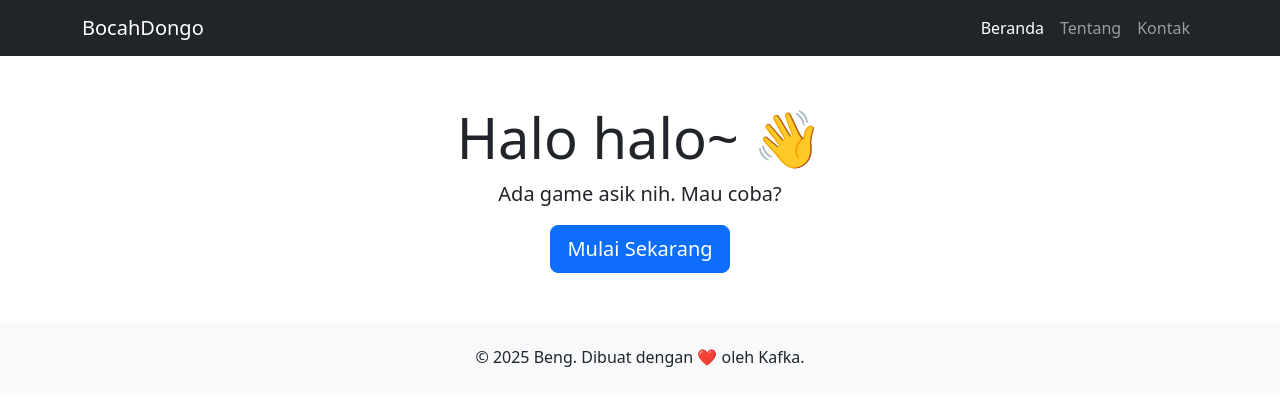
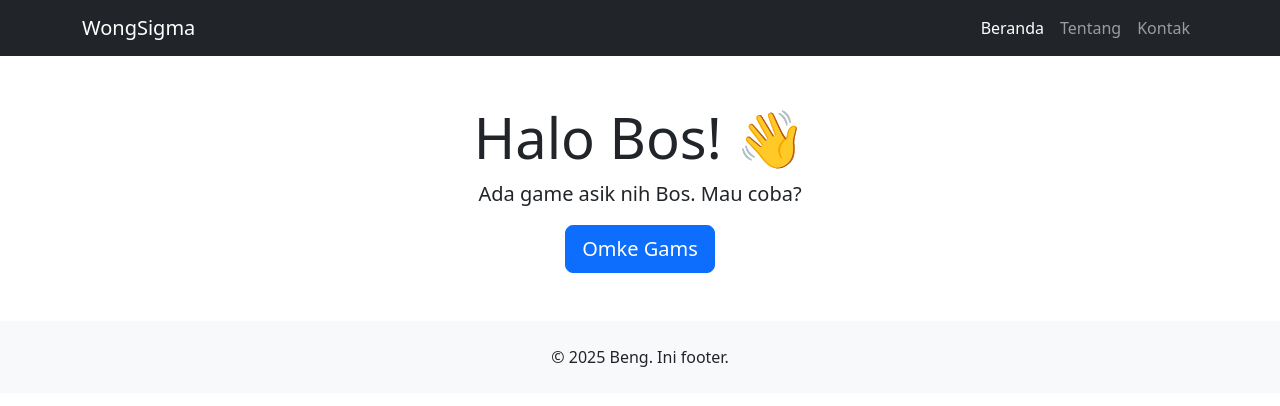
Before and after one commit to Beng256/beng-bootstrap, a plain HTML site: page index.html in a window 1280 px wide. Drawn offline with nearby package versions, Linux system fonts and the light colour scheme.

Commit message:
Udah beda kepribadian gw njir

```diff
--- a/index.html
+++ b/index.html
@@ -11,7 +11,7 @@
 
   <nav class="navbar navbar-expand-lg navbar-dark bg-dark">
     <div class="container">
-      <a class="navbar-brand" href="#">BocahDongo</a>
+      <a class="navbar-brand" href="#">WongSigma</a>
       <button class="navbar-toggler" type="button" data-bs-toggle="collapse" data-bs-target="#navbarNav">
         <span class="navbar-toggler-icon"></span>
       </button>
@@ -26,13 +26,13 @@
   </nav>
 
   <div class="container py-5 text-center">
-    <h1 class="display-4">Halo halo~ 👋</h1>
-    <p class="lead">Ada game asik nih. Mau coba?</p>
-    <a href="https://beng256.github.io/mini-js/" class="btn btn-primary btn-lg">Mulai Sekarang</a>
+    <h1 class="display-4">Halo Bos! 👋</h1>
+    <p class="lead">Ada game asik nih Bos. Mau coba?</p>
+    <a href="https://beng256.github.io/mini-js/" class="btn btn-primary btn-lg">Omke Gams</a>
   </div>
 
   <footer class="bg-light text-center py-4">
-    <p class="mb-0">© 2025 Beng. Dibuat dengan <span class="text-danger">❤️</span> oleh Kafka.</p>
+    <p class="mb-0">© 2025 Beng. Ini footer.</p>
   </footer>
 
   <script src="https://cdn.jsdelivr.net/npm/bootstrap@5.3.3/dist/js/bootstrap.bundle.min.js"></script>
```
Also changed, not shown: about.html (+3 -3 lines), 1 other file.
